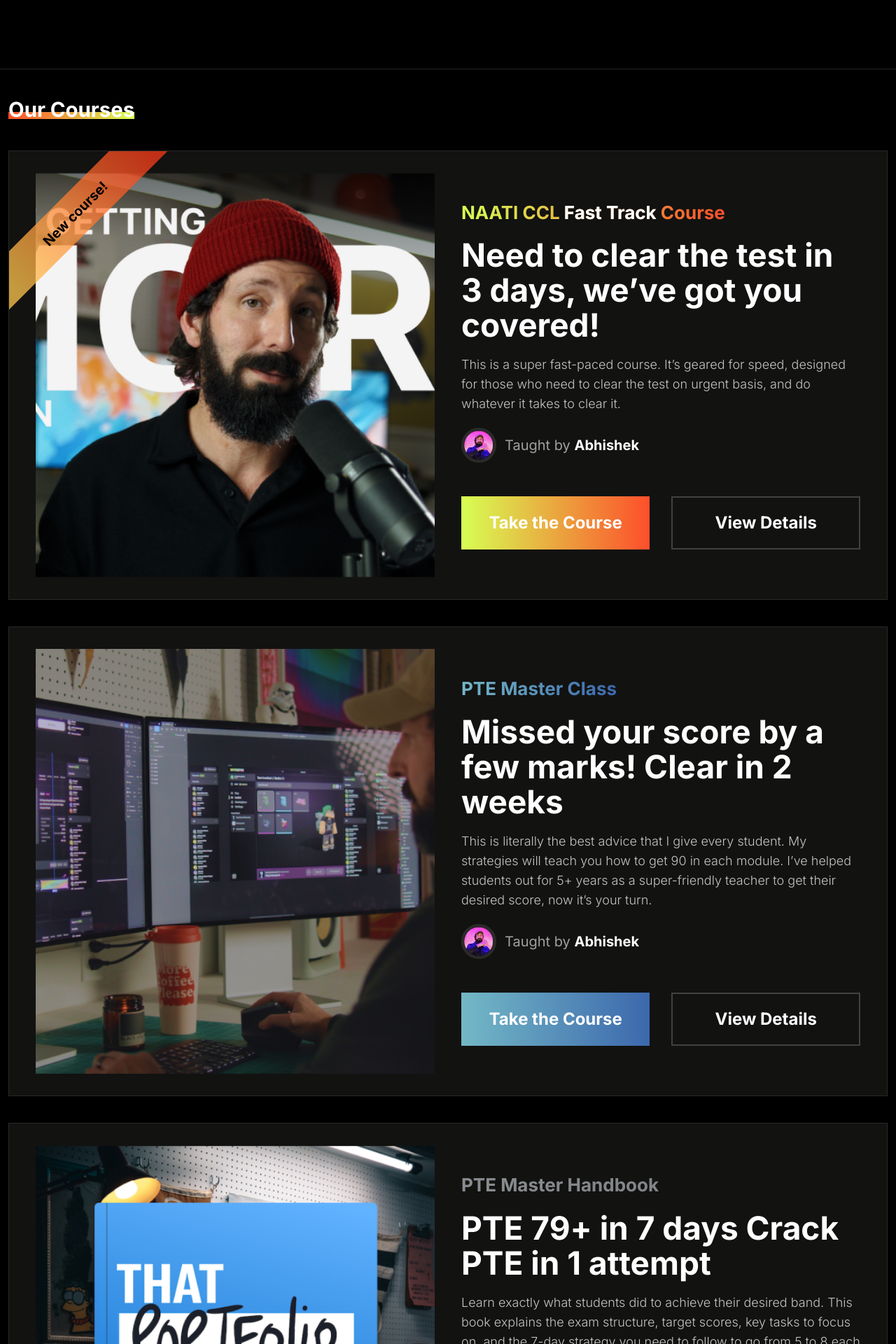
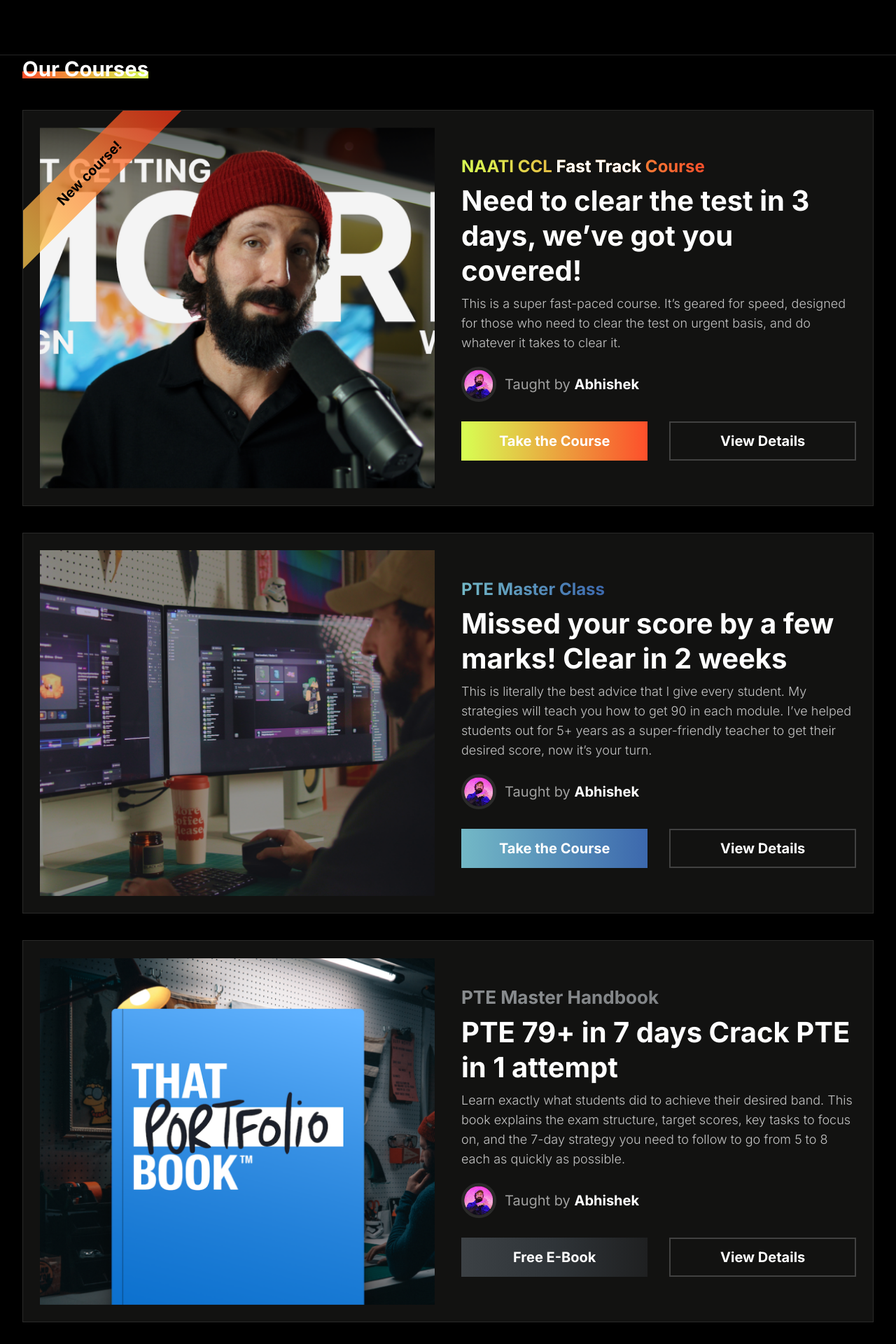
Before and after one commit to webdesigner251/language-king-website, a React (Vite) app: page / in a window 1280 px wide. Shown: the part 880-2800 px from the top of the page at 70% size. Built offline with nearby package versions, Linux system fonts and the light colour scheme.

Commit message:
SEction update

```diff
--- a/src/index.css
+++ b/src/index.css
@@ -17,7 +17,7 @@
   --background-image-gradient-primary: linear-gradient(to right, var(--color-brand-green), var(--color-brand-orange));
   --background-image-gradient-secondary: linear-gradient(to right, var(--color-light-blue), var(--color-dark-blue));
   --background-image-gradient-dark: linear-gradient(to right, var(--color-gray25), var(--color-gray30), var(--color-gray13));
-  --container-width: 1840px;
+  --container-width: 1600px;
 }
 
 @utility custom-container {
--- a/src/pages/index.jsx
+++ b/src/pages/index.jsx
@@ -3,10 +3,11 @@
 import CourseImg2 from '../assets/course-img2.png';
 import CourseImg3 from '../assets/course-img3.png';
 import avatar from '../assets/avatar-img.png';
-
+import VideoImg from '../assets/course-video-img-1.png';
+import VideoImg1 from '../assets/course-video-img-2.png';
 const Home = () => {
     return (
-        <main>
+        <main className="bg-black">
             <section className="bg-black lg:pt-[180px] lg:pb-[230px] md:pt-[100px] md:pb-[100px] pt-[90px] pb-[50px]">
                 <div className="custom-container mx-auto px-3">
                     <div className="max-w-[830px]">
@@ -19,10 +20,10 @@
                             Helped many students, now it's your turn!
                         </p>
                         <div className="mt-[48px] flex sm:flex-nowrap flex-wrap sm:gap-[31px] gap-[16px] max-w-[800px]">
-                            <a href="#" className="primary-btn bg-gradient-primary leading-[28px] inline-flex justify-center items-center text-center text-black px-6 py-5 sm:w-[50%] w-full font-bold sm:text-2xl text-xl relative z-10">
+                            <a href="#" className="primary-btn bg-gradient-primary inline-flex justify-center items-center text-center text-black px-3 py-3 sm:w-[50%] w-full font-bold sm:text-xl text-lg relative z-10">
                                 Get a Callback
                             </a>
-                            <a href="#" className="text-center bg-transparent border-2 border-Cadmium-Orange text-white px-6 py-5 sm:w-[50%] w-full font-bold sm:text-2xl text-xl transition-all duration-300 ease hover:bg-white/10">
+                            <a href="#" className="text-center bg-transparent border-2 border-Cadmium-Orange text-white px-3 py-3 sm:w-[50%] w-full font-bold sm:text-xl text-lg transition-all duration-300 ease hover:bg-white/10">
                                 Watch Free Lessons
                             </a>
                         </div>
@@ -30,19 +31,18 @@
                 </div>
             </section>
 
-            <section className="bg-black">
-                <div className="custom-container mx-auto px-3 py-[38px] border-t border-[#252525]">
+            <section className="bg-black mb-8">
+                <div className="custom-container mx-auto py-0 px-4 sm:px-8 z-50 border-t border-[#252525]">
                     <h2 className="text-white font-bold sm:text-[29.39px] text-2xl relative  inline-block z-10 mb-[38px] stroke-heading">Our Courses</h2>
-
                     <div className="flex flex-col gap-[38px]">
-                        <div class="grid lg:grid-cols-2 gap-[38px] bg-[#121211] transition-all duration-300 ease hover:bg-white/10 border border-white/10 sm:py-[31px] py-[20px] sm:px-[38px] px-[20px] group relative">
+                        <div class="grid lg:grid-cols-2 gap-[38px] bg-[#121211] transition-all duration-300 ease hover:bg-white/10 border border-white/10 group px-4 sm:px-6 py-4 sm:py-6  relative">
                             <div class="ribbon ribbon-top-left z-10"><span>New course!</span></div>
                             <div className="overflow-hidden relative z-0">
                                 <img src={CourseImg1} alt="CourseImg1" className="w-full h-full object-cover transition-all duration-300 ease group-hover:scale-[1.05]" />
                             </div>
                             <div className="lg:py-[40px]">
-                                <h2 className="text-gradient-primary font-bold md:text-[26px] inline-block sm:text-2xl text-lg">NAATI CCL <span className="text-white">Fast Track</span> Course</h2>
-                                <h2 className="font-bold lg:text-[46px] sm:text-[32px] text-2xl text-white lg:leading-[50px] sm:leading-[38px] leading-[28px] my-[18px]">Need to clear the test in 3 days, we’ve got you covered!</h2>
+                                <h2 className="text-gradient-primary font-bold md:text-[24px] inline-block sm:text-2xl text-lg">NAATI CCL <span className="text-white">Fast Track</span> Course</h2>
+                                <h2 className="font-bold lg:text-[40px] sm:text-[32px] text-2xl text-white lg:leading-[50px] sm:leading-[38px] leading-[28px] my-[8px]">Need to clear the test in 3 days, we’ve got you covered!</h2>
                                 <p className="md:text-xl lg:text-lg text-base font-light max-w-[800px] text-white/75 mb-5">
                                     This is a super fast-paced course. It’s geared for speed, designed for those who need to clear the test on urgent basis, and do whatever it takes to clear it.
                                 </p>
@@ -50,23 +50,23 @@
                                     <img src={avatar} alt="avatar" className="w-[50px] h-[50px] rounded-full border-4 border-white/10" />
                                     <h3 className="text-xl text-white/60">Taught by <span className="text-white font-bold">Abhishek</span></h3>
                                 </div>
-                                <div className="sm:mt-[48px] mt-[24px] flex sm:flex-nowrap flex-wrap sm:gap-[31px] gap-[16px] max-w-[800px]">
-                                    <a href="#" className="primary-btn bg-gradient-primary leading-[28px] inline-flex justify-center items-center text-center text-white px-6 py-5 sm:w-[50%] w-full font-bold sm:text-2xl text-xl relative z-10">
+                                <div className="sm:mt-[28px] mt-[24px] flex sm:flex-nowrap flex-wrap sm:gap-[31px] gap-[16px] max-w-[800px]">
+                                    <a href="#" className="primary-btn bg-gradient-primary inline-flex justify-center items-center text-center text-white px-3 py-3 sm:w-[50%] w-full font-bold sm:text-xl text-lg relative z-10">
                                         Take the Course
                                     </a>
-                                    <a href="#" className="text-center bg-transparent border-2 border-white/20 inline-flex justify-center items-center text-white px-6 py-5 sm:w-[50%] w-full font-bold sm:text-2xl text-xl transition-all duration-300 ease hover:bg-white/10">
+                                    <a href="#" className="text-center bg-transparent border-2 border-white/20 inline-flex justify-center items-center text-white px-3 py-3 sm:w-[50%] w-full font-bold sm:text-xl text-lg transition-all duration-300 ease hover:bg-white/10">
                                         View Details
                                     </a>
                                 </div>
                             </div>
                         </div>
-                        <div class="grid lg:grid-cols-2 gap-[38px] bg-[#121211] transition-all duration-300 ease hover:bg-white/10 border border-white/10 sm:py-[31px] py-[20px] sm:px-[38px] px-[20px] group relative">
+                        <div class="grid lg:grid-cols-2 gap-[38px] bg-[#121211] transition-all duration-300 ease hover:bg-white/10 border border-white/10 group px-4 sm:px-6 py-4 sm:py-6  relative">
                             <div className="overflow-hidden relative z-0">
                                 <img src={CourseImg2} alt="CourseIm21" className="w-full h-full object-cover transition-all duration-300 ease group-hover:scale-[1.05]" />
                             </div>
                             <div className="lg:py-[40px]">
-                                <h2 className="text-gradient-secondary font-bold md:text-[26px] inline-block sm:text-2xl text-lg">PTE Master Class</h2>
-                                <h2 className="font-bold lg:text-[46px] sm:text-[32px] text-2xl text-white lg:leading-[50px] sm:leading-[38px] leading-[28px] my-[18px]">Missed your score by a few marks! Clear in 2 weeks</h2>
+                                <h2 className="text-gradient-secondary font-bold md:text-[24px] inline-block sm:text-2xl text-lg">PTE Master Class</h2>
+                                <h2 className="font-bold lg:text-[40px] sm:text-[32px] text-2xl text-white lg:leading-[50px] sm:leading-[38px] leading-[28px] my-[8px]">Missed your score by a few marks! Clear in 2 weeks</h2>
                                 <p className="md:text-xl lg:text-lg text-base font-light max-w-[800px] text-white/75 mb-5">
                                     This is literally the best advice that I give every student. My strategies will teach you how to get 90 in each module. I’ve helped students out for 5+ years as a super-friendly teacher to get their desired score, now it’s your turn.
                                 </p>
@@ -74,23 +74,23 @@
                                     <img src={avatar} alt="avatar" className="w-[50px] h-[50px] rounded-full border-4 border-white/10" />
                                     <h3 className="text-xl text-white/60">Taught by <span className="text-white font-bold">Abhishek</span></h3>
                                 </div>
-                                <div className="sm:mt-[48px] mt-[24px] flex sm:flex-nowrap flex-wrap sm:gap-[31px] gap-[16px] max-w-[800px]">
-                                    <a href="#" className="primary-btn bg-gradient-secondary leading-[28px] inline-flex justify-center items-center text-center text-white px-6 py-5 sm:w-[50%] w-full font-bold sm:text-2xl text-xl relative z-10">
+                                <div className="sm:mt-[28px] mt-[24px] flex sm:flex-nowrap flex-wrap sm:gap-[31px] gap-[16px] max-w-[800px]">
+                                    <a href="#" className="primary-btn bg-gradient-secondary leading-[28px] inline-flex justify-center items-center text-center text-white px-3 py-3 sm:w-[50%] w-full font-bold sm:text-xl text-lg relative z-10">
                                         Take the Course
                                     </a>
-                                    <a href="#" className="text-center bg-transparent border-2 border-white/20 inline-flex justify-center items-center text-white px-6 py-5 sm:w-[50%] w-full font-bold sm:text-2xl text-xl transition-all duration-300 ease hover:bg-white/10">
+                                    <a href="#" className="text-center bg-transparent border-2 border-white/20 inline-flex justify-center items-center text-white px-3 py-3 sm:w-[50%] w-full font-bold sm:text-xl text-lg transition-all duration-300 ease hover:bg-white/10">
                                         View Details
                                     </a>
                                 </div>
                             </div>
                         </div>
-                        <div class="grid lg:grid-cols-2 gap-[38px] bg-[#121211] transition-all duration-300 ease hover:bg-white/10 border border-white/10 sm:py-[31px] py-[20px] sm:px-[38px] px-[20px] group relative">
+                        <div class="grid lg:grid-cols-2 gap-[38px] bg-[#121211] transition-all duration-300 ease hover:bg-white/10 border border-white/10 group px-4 sm:px-6 py-4 sm:py-6  relative">
                             <div className="overflow-hidden relative z-0">
                                 <img src={CourseImg3} alt="CourseImg3" className="w-full h-full object-cover transition-all duration-300 ease group-hover:scale-[1.05]" />
                             </div>
                             <div className="lg:py-[40px]">
                                 <h2 className="dark-text-custom font-bold md:text-[26px] block sm:text-2xl text-lg">PTE Master Handbook</h2>
-                                <h2 className="font-bold lg:text-[46px] sm:text-[32px] text-2xl text-white lg:leading-[50px] sm:leading-[38px] leading-[28px] my-[18px]">PTE 79+ in 7 days
+                                <h2 className="font-bold lg:text-[40px] sm:text-[32px] text-2xl text-white lg:leading-[50px] sm:leading-[38px] leading-[28px] my-[8px]">PTE 79+ in 7 days
                                     Crack PTE in 1  attempt</h2>
                                 <p className="md:text-xl lg:text-lg text-base font-light max-w-[800px] text-white/75 mb-5">
                                     Learn exactly what students did to achieve their desired band. This book explains the exam structure, target scores, key tasks to focus on, and the 7-day strategy you need to follow to go from 5 to 8 each as quickly as possible.
@@ -99,13 +99,54 @@
                                     <img src={avatar} alt="avatar" className="w-[50px] h-[50px] rounded-full border-4 border-white/10" />
                                     <h3 className="text-xl text-white/60">Taught by <span className="text-white font-bold">Abhishek</span></h3>
                                 </div>
-                                <div className="sm:mt-[48px] mt-[24px] flex sm:flex-nowrap flex-wrap sm:gap-[31px] gap-[16px] max-w-[800px]">
-                                    <a href="#" className="primary-btn bg-gradient-dark leading-[28px] inline-flex justify-center items-center text-center text-white px-6 py-5 sm:w-[50%] w-full font-bold sm:text-2xl text-xl relative z-10">
+                                <div className="sm:mt-[28px] mt-[24px] flex sm:flex-nowrap flex-wrap sm:gap-[31px] gap-[16px] max-w-[800px]">
+                                    <a href="#" className="primary-btn bg-gradient-dark leading-[28px] inline-flex justify-center items-center text-center text-white px-3 py-3 sm:w-[50%] w-full font-bold sm:text-xl text-lg relative z-10">
                                         Free E-Book
                                     </a>
-                                    <a href="#" className="text-center bg-transparent border-2 border-white/20 inline-flex justify-center items-center text-white px-6 py-5 sm:w-[50%] w-full font-bold sm:text-2xl text-xl transition-all duration-300 ease hover:bg-white/10">
+                                    <a href="#" className="text-center bg-transparent border-2 border-white/20 inline-flex justify-center items-center text-white px-3 py-3 sm:w-[50%] w-full font-bold sm:text-xl text-lg transition-all duration-300 ease hover:bg-white/10">
                                         View Details
                                     </a>
+                                </div>
+                            </div>
+                        </div>
+                    </div>
+                </div>
+            </section>
+
+            <section className="bg-black pb-8">
+                <div className="custom-container mx-auto py-0 px-4 sm:px-8">
+                    <div className="bg-[#252525] px-4 sm:px-8 ">
+                        <div className="py-10">
+                            <h2 className="text-2xl font-bold text-white text-left mb-4">Try these FREE video lessons</h2>
+
+                            <div className="grid lg:grid-cols-4 grid-cols-2 gap-[28px]">
+                                <div className="relative">
+                                    <div className="border-b-[4px] border-[#A6A6A6] mb-3">
+                                        <img src={VideoImg} alt="image" />
+                                    </div>
+                                    <h3 className="text-white font-bold text-2xl">Impact of Read Aloud on Reading Module</h3>
+                                    <span className="text-white/60 mt-1 block text-base font-semibold">PTE MasterClass</span>
+                                </div>
+                                <div className="relative">
+                                    <div className="border-b-[4px] border-[#A6A6A6] mb-3">
+                                        <img src={VideoImg1} alt="image" />
+                                    </div>
+                                    <h3 className="text-white font-bold text-2xl">Poor score in Write Essay</h3>
+                                    <span className="text-white/60 mt-1 block text-base font-semibold">PTE MasterClass</span>
+                                </div>
+                                <div className="relative">
+                                    <div className="border-b-[4px] border-[#A6A6A6] mb-3">
+                                        <img src={VideoImg} alt="image" />
+                                    </div>
+                                    <h3 className="text-white font-bold text-2xl">Dialogue vs Segment</h3>
+                                    <span className="text-white/60 mt-1 block text-base font-semibold">PTE MasterClass</span>
+                                </div>
+                                <div className="relative">
+                                    <div className="border-b-[4px] border-[#A6A6A6] mb-3">
+                                        <img src={VideoImg1} alt="image" />
+                                    </div>
+                                    <h3 className="text-white font-bold text-2xl">PTE vs IELTS</h3>
+                                    <span className="text-white/60 mt-1 block text-base font-semibold">PTE MasterClass</span>
                                 </div>
                             </div>
                         </div>
```
Also changed, not shown: src/assets/course-video-img-1.png (added), src/assets/course-video-img-2.png (added), 7 other files (tests, documents, lock files or other folders).
